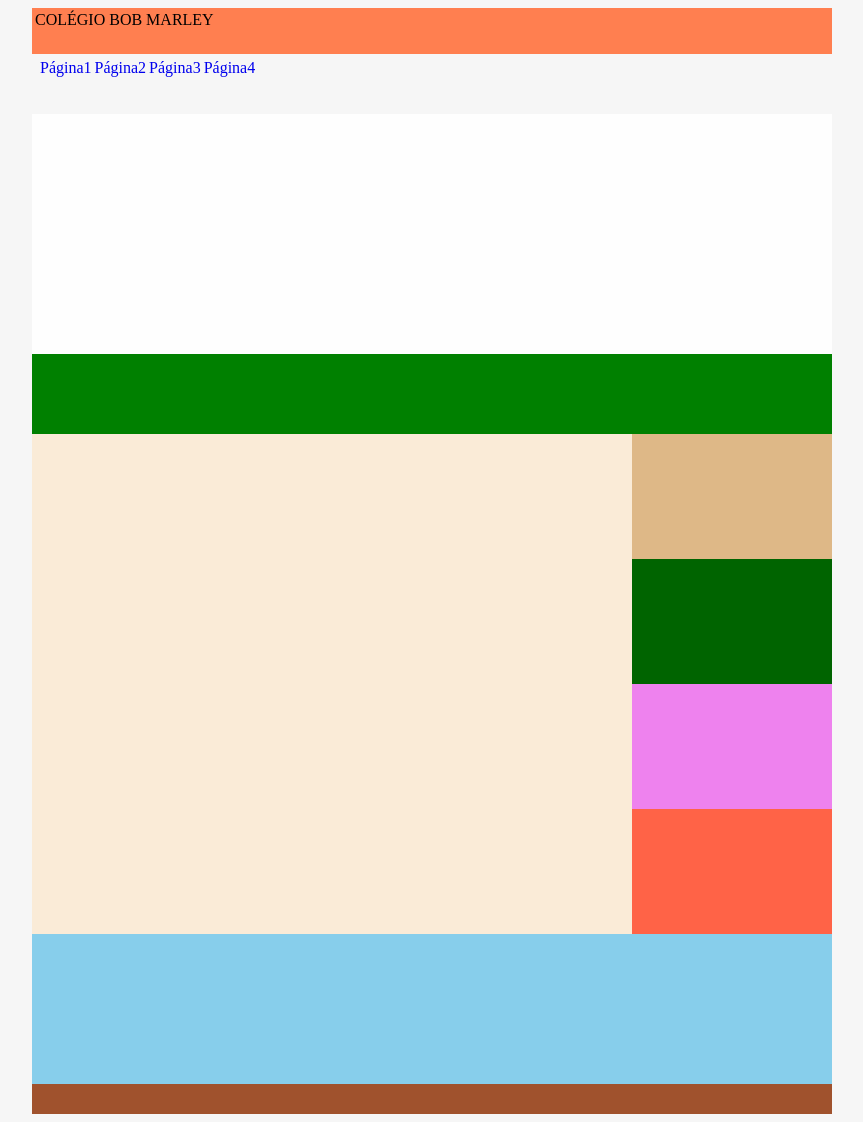
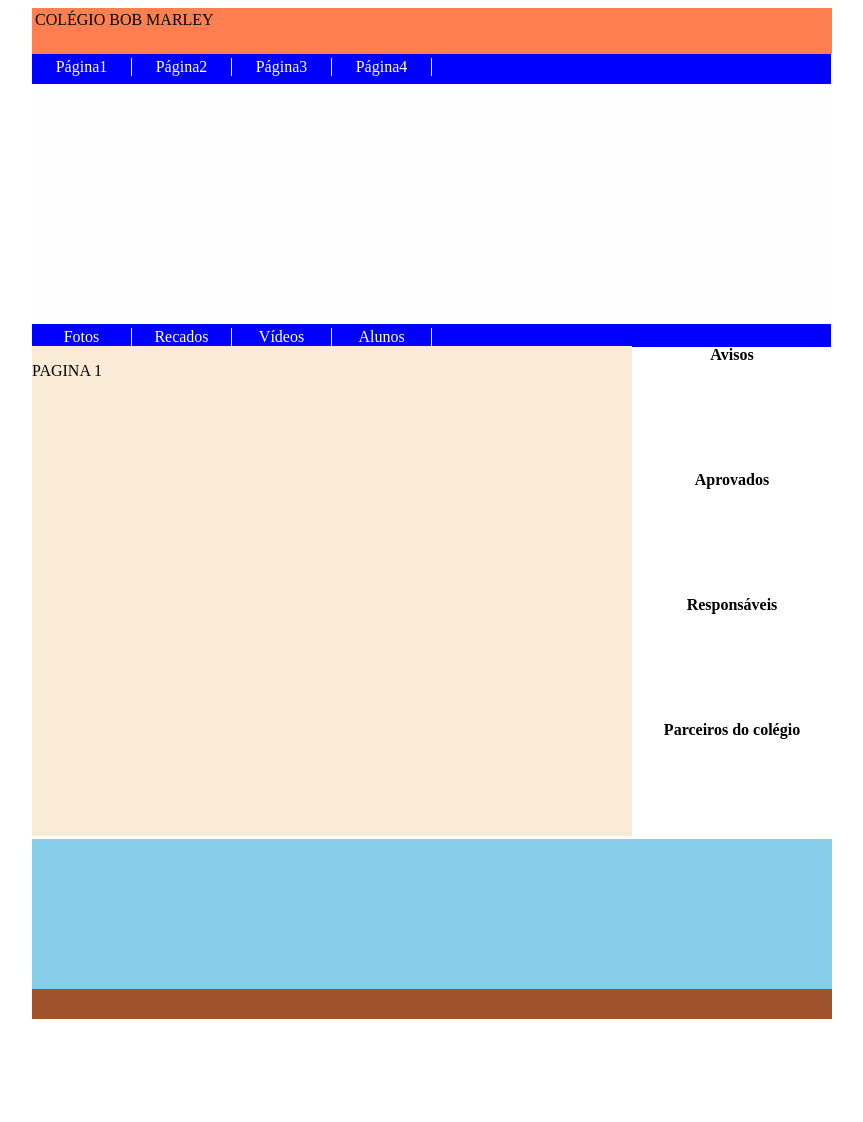
Before and after one commit to sapucaia/colegio-system, a PHP site: page / in a window 1280 px wide. Shown: the whole page, without its empty margins (216-1079 px from the left). After the commit the page ends 1019 px from the top, so only its background shows below. Run offline with PHP 8.4, Linux system fonts and the light colour scheme.

Commit message:
Atualizações no layout

```diff
--- /dev/null
+++ b/alunos.html
@@ -0,0 +1,6 @@
+<!--
+To change this template, choose Tools | Templates
+and open the template in the editor.
+-->
+<!DOCTYPE html>
+<p>ALUNOS</p>
--- a/index.html
+++ b/index.html
@@ -8,7 +8,9 @@ and open the template in the editor.
         <title>Col&eacute;gio - System</title>
         <link href="recursos/css/index.css" type="text/css" rel="stylesheet"/>
         <link href="recursos/css/barraLinnkSuperior.css" type="text/css" rel="stylesheet"/>
-<!--        <script src="recursos/javascript" type="text/javascript" -->
+        <link href="recursos/css/barraLinkInferior.css" type="text/css" rel="stylesheet"/>
+        <script src="recursos/javascript/jquery-1.4.3.min.js" type="text/javascript"></script>
+        <script src="recursos/javascript/carregamentoPagina.js" type="text/javascript"></script>
         <meta http-equiv="Content-Type" content="text/html; charset=UTF-8">
     </head>
     <body>
@@ -24,14 +26,22 @@ and open the template in the editor.
                 </ul>
             </div>
             <div id="bannerSuperior"></div>
-            <div id="barraLinkInferior"></div>
+            <div id="barraLinkInferior">
+                <ul id="navegaInferior" class="navega" >
+                    <li><a href="fotos.html" title="link1">Fotos</a></li>
+                    <li><a href="recados.html" title="link2">Recados</a></li>
+                    <li><a href="videos.html" title="link3">V&iacute;deos</a></li>
+                    <li><a href="alunos.html" title="link4">Alunos</a></li>
+
+                </ul>
+            </div>
             <div id="conteudo">
                 <div id="conteudoEsquerda"></div>
                 <div id="conteudoDireita">
-                    <div id="avisos"></div>
-                    <div id="aprovados"></div>
-                    <div id="responsaveis"></div>
-                    <div id="parceirosColegio"></div>
+                    <div id="avisos"><h4>Avisos</h4></div>
+                    <div id="aprovados"><h4>Aprovados</h4></div>
+                    <div id="responsaveis"><h4>Respons&aacute;veis</h4></div>
+                    <div id="parceirosColegio"><h4>Parceiros do col&eacute;gio</h4></div>
 
                 </div>
             </div>
--- /dev/null
+++ b/recursos/css/barraLinkInferior.css
@@ -0,0 +1,26 @@
+/*
+    Document   : barraLinkInferior
+    Created on : 12/04/2012, 02:51:51
+    Author     : wallace
+    Description:
+        Purpose of the stylesheet follows.
+*/
+
+/*
+   TODO customize this sample style
+   Syntax recommendation http://www.w3.org/TR/REC-CSS2/
+*/
+
+/*root {
+    display: block;
+}*/
+
+
+#barraLinkInferior{
+    width: 100%;
+    height: 15px;
+    margin: 0;
+    position: static;
+
+
+}
--- a/recursos/css/barraLinnkSuperior.css
+++ b/recursos/css/barraLinnkSuperior.css
@@ -18,51 +18,60 @@
 
 
 
+#barraLinkSuperior{
 
-#barraLinkSuperior{
-    /*    width: 100%;
-        height: 30px;
-        background: brown;
-        position: static;*/
     width: 100%;
-    height: 60px;
-    z-index: 2;
-    position:relative;
-    margin: 0 auto;
-}
-
-#navegaSuperior{
-    padding:0px;
-    margin:5px;
-    float: left;
-    width: 100%;
-    font:100%;
+    height: 30px;
+    background-color: blue;
+    margin: 0;
+    position: static;
 }
 
 
 ul.navega{
 
-    /*    padding-right: 3px;*/
-    padding-bottom: 3px;
+    padding: 4px;
+    padding-left: 0;
+    display:block;
+    height:100%;
+    color:#FFF;
+    text-decoration:none;
+    border-right:1px solid #FFF;
+    background: blue;
+    margin: 0;
+
 
 }
 
 ul.navega li {
     list-style:none;
     display:inline;
+    float:left;
+    width:100px;
+    margin:0;
+    padding:0;
+    text-align:center;
+    margin: 0;
+
+}
+
+ul.navega li a{
+    /*    float: left;
+        text-decoration: none;
+        padding-left: 3px;*/
+    margin: 0;
+    display:block;
+    /*    padding:5px 10px;*/
+    height:100%;
+    color:#FFF;
+    text-decoration:none;
+    border-right:1px solid #FFF;
+    background: blue;
+    margin: 0;
 
 
 }
 
-ul.navega li a{
-    float: left;
-    text-decoration: none;
-    padding-left: 3px;
-
+ul.navega li a:hover{
+    background: orange;
 }
-
-ul.navega a:hover{
-    background:#999;
-    color:#fff;
-    border-color:#00f;
-}
--- a/recursos/css/index.css
+++ b/recursos/css/index.css
@@ -16,9 +16,9 @@
 }*/
 body{
     width: 100%;
-    height: 100%;
+/*    height: 100%;*/
     overflow: visible;
-    background: #f6f6f6;
+/*    background: #f6f6f6;*/
 /*    text-align: left;*/
 
 }
@@ -55,57 +55,80 @@ body{
     background: #fefefe;
 }
 
-#barraLinkInferior{
-    width: 100%;
-    height: 80px;
-    background: green;
-}
 
 #conteudo{
     width: 100%;
     height: 500px;
-    background: blue;
+    /*    background: blue;*/
+    margin: 0;
+
 }
 
 
 #conteudoEsquerda{
     width: 75%;
-    height: 100%;
+    height: 98%;
     background: antiquewhite;
     float: left;
+
 }
 
 #conteudoDireita{
     width: 25%;
     height: 100%;
     float: right;
-    background: lightblue;
+/*    background: lightblue;*/
+
 }
 
 
 #avisos{
     width: 100%;
     height: 25%;
-    background: burlywood;
+/*    background: burlywood;*/
 }
+
+#avisos h4{
+margin: 0;
+text-align: center;
+}
+
 
 #aprovados{
     width: 100%;
     height: 25%;
-    background: darkgreen;
+/*    background: darkgreen;*/
 }
+
+#aprovados h4{
+margin: 0;
+text-align: center;
+}
+
 
 #responsaveis{
     width: 100%;
     height: 25%;
-    background: violet;
+/*    background: violet;*/
 }
+
+#responsaveis h4{
+margin: 0;
+text-align: center;
+}
+
 
 #parceirosColegio{
     width: 100%;
     height: 25%;
-    background: tomato;
+/*    background: tomato;*/
 }
+
+#parceirosColegio h4{
+margin: 0;
+text-align: center;
+}
+
 
 #bannerInferior{
     width: 100%;
--- /dev/null
+++ b/recursos/javascript/carregamentoPagina.js
@@ -0,0 +1,38 @@
+/*
+ * To change this template, choose Tools | Templates
+ * and open the template in the editor.
+ */
+
+
+
+
+$(function(){
+
+    atribuir("pagina1.html")
+    navegar()
+})
+
+
+atribuir =  function(pagina){
+
+    $("#conteudoEsquerda").load(pagina)
+}
+
+navegar = function(){
+    $("#navegaInferior a").click(function(){
+
+        atribuir($(this).attr("href"))
+        return false;
+
+    })
+
+    $("#navegaSuperior a").click(function(){
+
+        atribuir($(this).attr("href"))
+        return false;
+
+    })
+
+
+
+}
--- /dev/null
+++ b/videos.html
@@ -0,0 +1,6 @@
+<!--
+To change this template, choose Tools | Templates
+and open the template in the editor.
+-->
+<!DOCTYPE html>
+<P>VIDEOS</p>
```
Also changed, not shown: fotos.html (added, +7 -0 lines), recados.html (added, +7 -0 lines).
